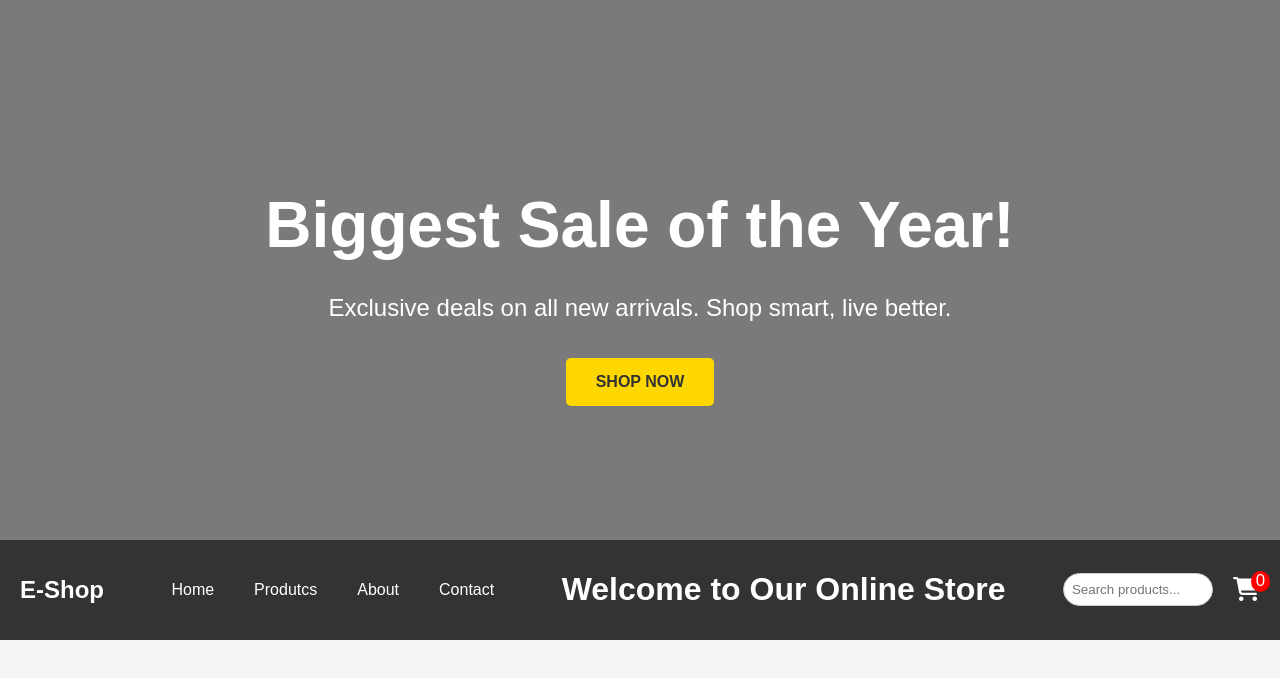
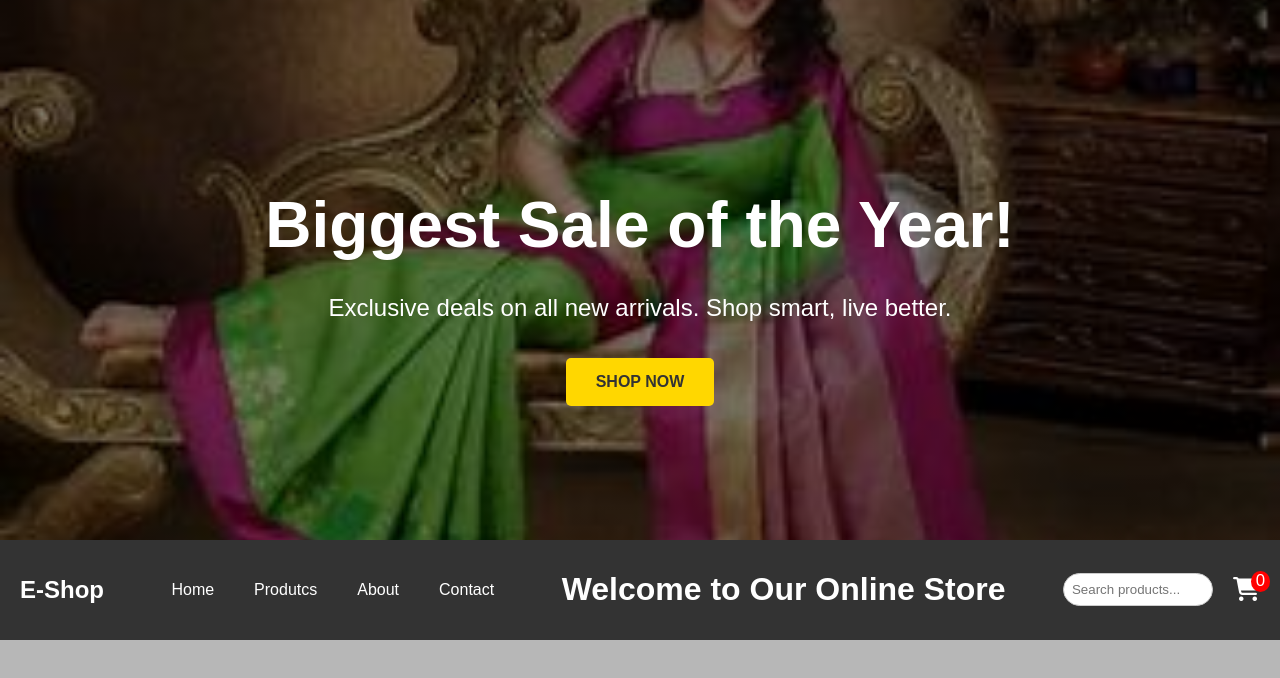
Before and after one commit to shrungaR143/ecommerce-frontend, a website: page index.html in a window 1280 px wide. Drawn offline with Linux system fonts and the light colour scheme.

Commit message:
Initial project setup

```diff
--- a/styles/main.css
+++ b/styles/main.css
@@ -4,7 +4,7 @@ body {
     margin: 0;
     padding: 0;
     text-align: center;
-    background-color: #f4f4f4;
+    background-color: #b7b7b7;
 }
 
 /* --- Global Styles & Reset --- */
@@ -160,7 +160,7 @@ ul {
 /* --- Hero Section Styling --- */
 .hero-section {
     /* 1. Set a full-width background image/color */
-    background-image: linear-gradient(rgba(0, 0, 0, 0.5), rgba(0, 0, 0, 0.5)), url('path/to/your/image.jpg'); /* Use a placeholder image path! */
+    background-image: linear-gradient(rgba(0, 0, 0, 0.5), rgba(0, 0, 0, 0.5)), url('../sareeAD.jpeg'); /* Use a placeholder image path! */
     background-size: cover;
     background-position: center;
     min-height: 500px; /* Set a minimum height */
```
Also changed, not shown: sareeAD.jpeg (added).
